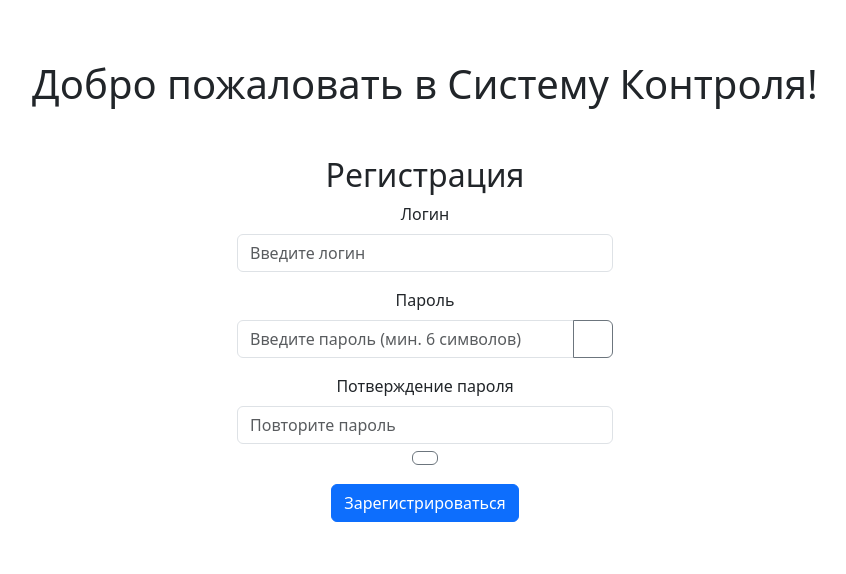
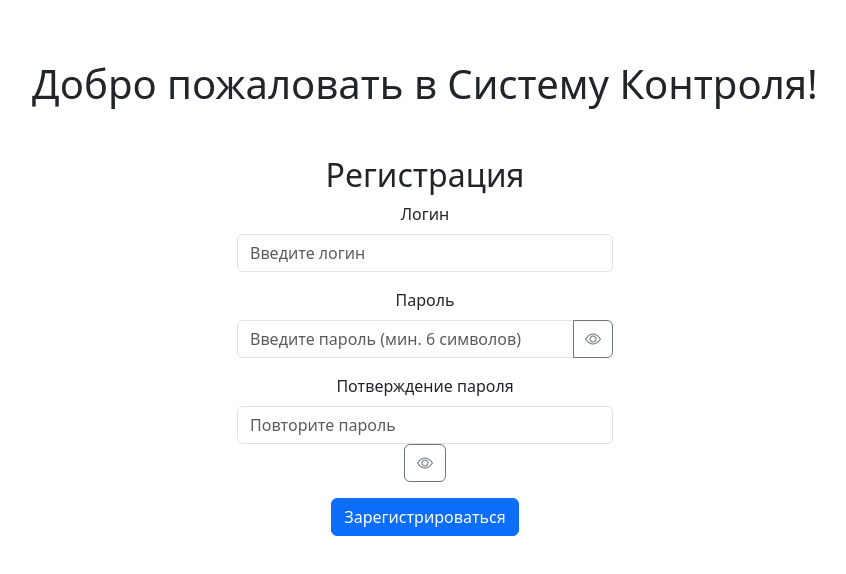
Before and after one commit to TRUE-EGOISTUS/APP_CONTROL_SYSTEM, a Vue app in the folder frontend/: page /register in a window 1280 px wide. Shown: the top 574 px of the page, without its empty margins (215-1061 px from the left). Built offline with nearby package versions, Linux system fonts and the light colour scheme.

Commit message:
Исправление расположения глазка в форме регистрации

```diff
--- a/frontend/src/views/Register.vue
+++ b/frontend/src/views/Register.vue
@@ -14,17 +14,21 @@
         class="invalid-feedback">{{emailError}}</div>
         </div>
          <div class="mb-3">
-            <label for="password"
-            class="form-label">Пароль</label>
+            <label for="password" class="form-label">Пароль</label>
             <div class="input-group">
-            <input :type="showPassword ? 'text': 'password' "
+            <input
+            :type="showPassword ? 'text': 'password' "
             class="form-control"
             :class="{'is-invalid': passwordError}"
             id="password"
             v-model.trim="password"
-            placeholder="Введите пароль (мин. 6 символов)" required/>
-            <button type="button" class="btn btn-outline-secondary" @click="togglePassword">
-                <i class="showPassword ? 'bi bi-eye-slash' : 'bi bi-eye'"></i>
+            placeholder="Введите пароль (мин. 6 символов)"
+            required/>
+            <button type="button"
+            class="btn btn-outline-secondary"
+            @click="togglePassword"
+            >
+            <i :class="showPassword ? 'bi bi-eye-slash' : 'bi bi-eye'"></i>
             </button>
         <div v-if="passwordError" class="invalid-feedback">{{passwordError}}</div>
         </div>
@@ -40,7 +44,7 @@
             v-model.trim="confirmPassword"
             placeholder="Повторите пароль" required/>
             <button type="button" class="btn btn-outline-secondary" @click="toggleConfirmPassword">
-                 <i class="showConfirmPassword ? 'bi bi-eye-slash' : 'bi bi-eye'"></i>
+                 <i :class="showConfirmPassword ? 'bi bi-eye-slash' : 'bi bi-eye'"></i>
             </button>
         <div v-if="confirmPasswordError" class="invalid-feedback">{{confirmPasswordError}}</div>
         </div>
@@ -116,7 +120,7 @@ export default {
 <style scoped>
 .container{
     max-width: 400px;
-    margin:auto;
+    margin-top: 60px;
 }
 .input-group .btn{
     width: 40px;
```
